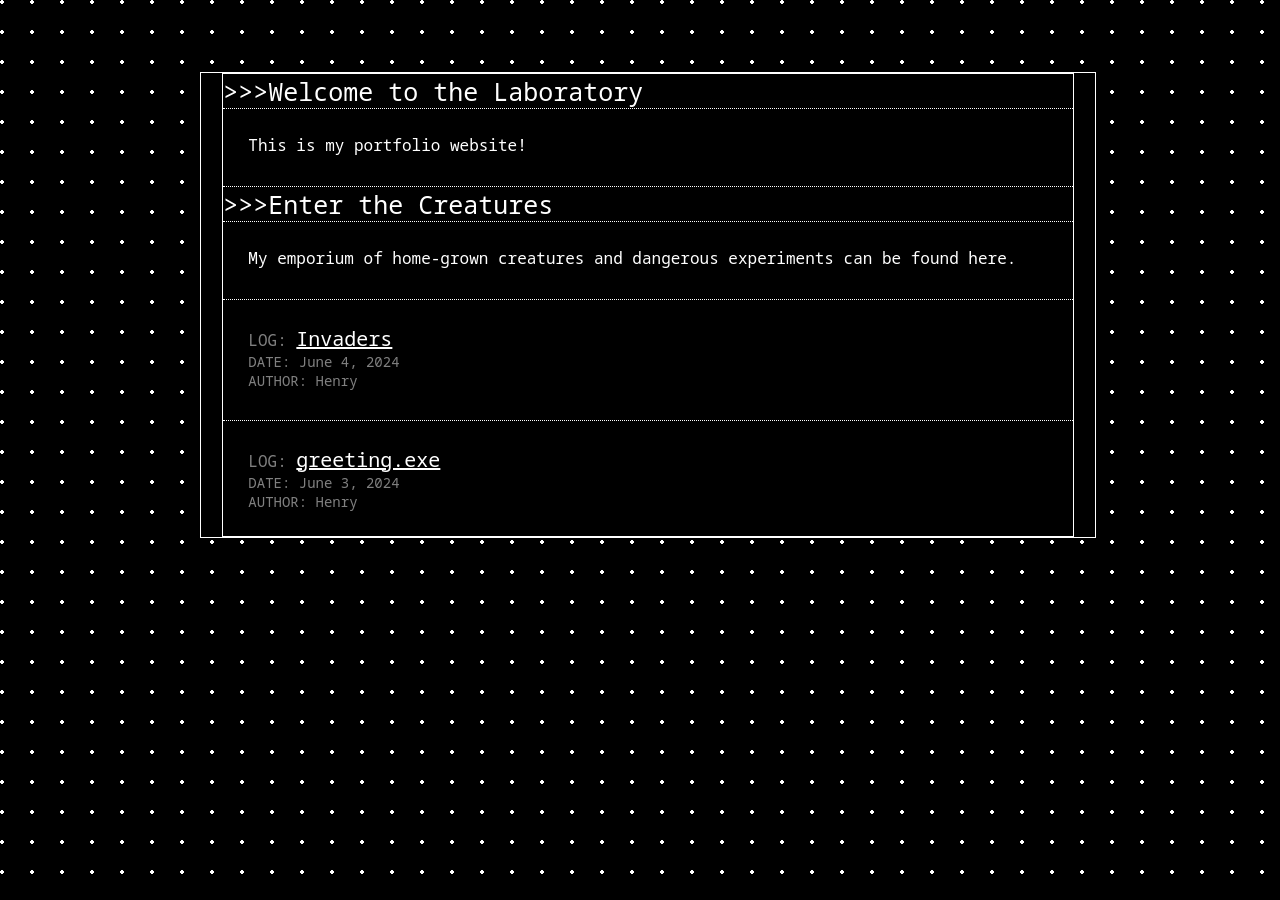
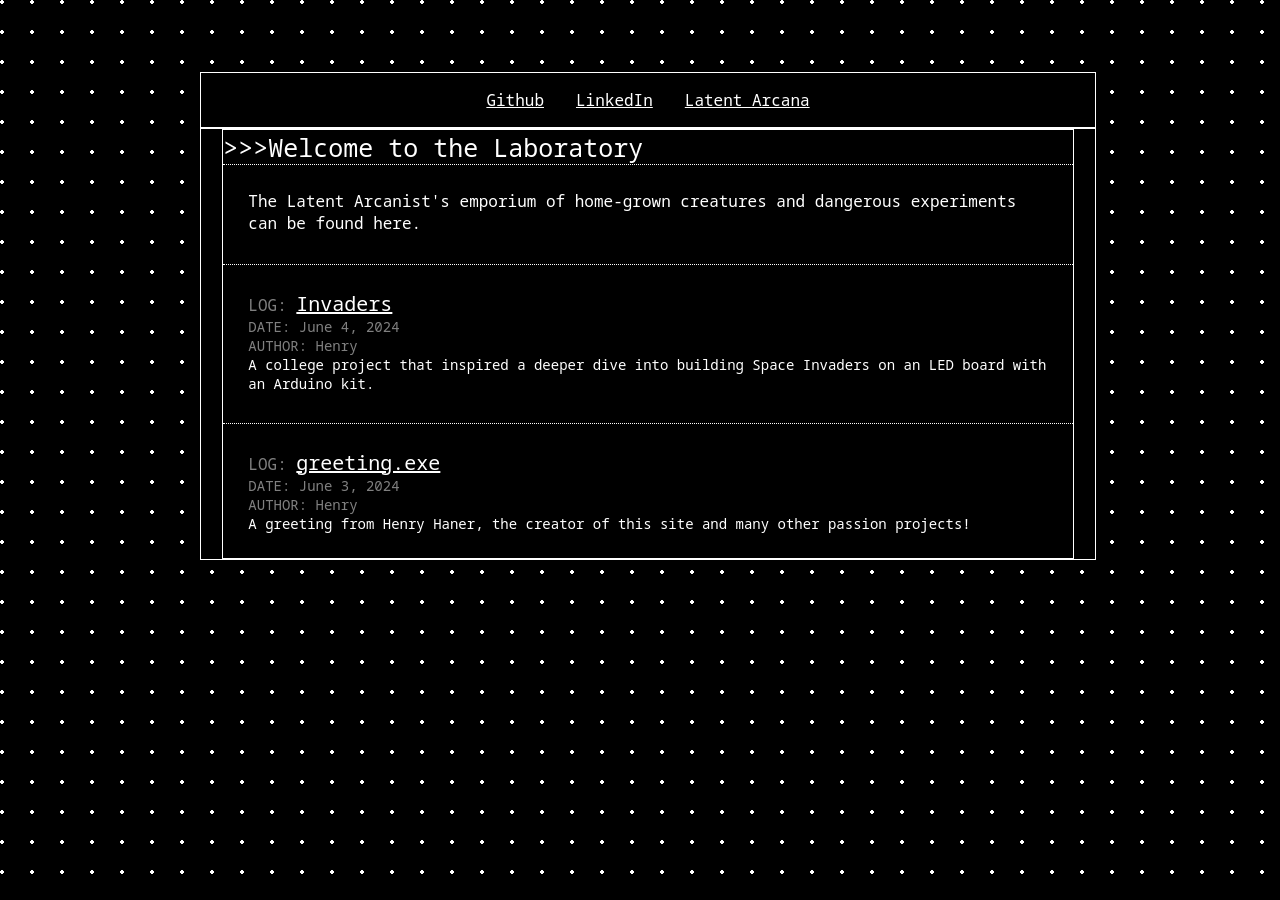
Before and after one commit to ClarkStraws/clarkstraws.github.io, a Jekyll site: the page built from index.markdown, in a window 1280 px wide. Built offline with Jekyll 4.4.1, drawn with Linux system fonts in a browser that asks for light colours.

Commit message:
updates to the main page and the images displayed. Also... and ugly .gif

```diff
--- a/_includes/image.html
+++ b/_includes/image.html
@@ -2,7 +2,7 @@
   <img
     src="{{ include.src }}"
     alt="{{ include.alt }}"
-    style="height: 75%; width: 75%; margin: auto; display: block; border: 3px double white"
+    style="height: 40%; width: 40%; margin: auto; display: block; border: 3px dotted white"
   />
   <figcaption>{{ include.caption }}</figcaption>
 </figure>
--- a/_layouts/default.html
+++ b/_layouts/default.html
@@ -1,24 +1,41 @@
 <!DOCTYPE html>
 <html lang="en">
-    {% include header.html %}
+  {% include header.html %}
   <body>
     <div class="main" id="main">
+      <div class="nav-box">
+        <ul>
+          <li><a href="https://github.com/ClarkStraws">Github</a></li>
+          <li>
+            <a href="https://www.linkedin.com/in/henry-haner-873040299/"
+              >LinkedIn</a
+            >
+          </li>
+          <li><a href="https://latentarcana.com/">Latent Arcana</a></li>
+        </ul>
+      </div>
       <div class="content-box">
         <div class="content">
           <div class="content-title">>>>Welcome to the Laboratory</div>
-          <div class="content-body">This is my portfolio website!</div>
-          <div class="divider"></div>
-          <div class="content-title">>>>Enter the Creatures</div>
           <div class="content-body">
-            My emporium of home-grown creatures and dangerous experiments can be
-            found here.
+            The Latent Arcanist's emporium of home-grown creatures and dangerous
+            experiments can be found here.
           </div>
+          <div class="content-body"></div>
           {% for post in site.posts %}
           <div class="divider"></div>
           <div class="content-body">
-            <span style="color: gray;">LOG:</span> <a style="font-size: 20px; "href="{{post.url}}">{{post.title}}</a>
-            <div style="font-size: 14px; color: gray;">DATE: {{post.date | date: "%B %-d, %Y" }}</div>
-            <div style="font-size: 14px; color: gray;">AUTHOR: {{post.author}}</div>
+            <span style="color: gray">LOG:</span>
+            <a style="font-size: 20px" href="{{post.url}}">{{post.title}}</a>
+            <div style="font-size: 14px; color: gray">
+              DATE: {{post.date | date: "%B %-d, %Y" }}
+            </div>
+            <div style="font-size: 14px; color: gray">
+              AUTHOR: {{post.author}}
+            </div>
+            <div style="font-size: 14px; color: white">
+              {{post.description}}
+            </div>
           </div>
           {% endfor %}
         </div>
--- a/_posts/2024-06-03-an-introduction.md
+++ b/_posts/2024-06-03-an-introduction.md
@@ -2,6 +2,8 @@
 layout: post
 title:  "greeting.exe"
 author: "Henry"
+description: A greeting from Henry Haner, the creator of this site and many other passion projects!
+
 ---
 ### download greeting.exe [Y/N] ... Y
 
--- a/_posts/2024-06-04-invaders.md
+++ b/_posts/2024-06-04-invaders.md
@@ -2,6 +2,7 @@
 layout: post
 title:  "Invaders"
 author: "Henry"
+description: A college project that inspired a deeper dive into building Space Invaders on an LED board with an Arduino kit.
 ---
 
 ### Arduino Space Invaders
@@ -39,6 +40,9 @@ Mainly what I was proud of with this project was running the team. I got to try
 
 In hindsight this is definitely what set me down the path of leading development for other things, and especially games. I mean... I haven't stopped making them.
 
+{% include image.html src="/assets/invaders-assets/space-invaders-gameplay.gif" alt="A gif of me playing my game after creating it" caption="" %}
+
+
 ### More
 You can check out **some** of the code on Github. Unfortunately the code there might be a little out-of-date. This is an old project, so I only have the code that is on my still-living drive. If I get an urge to engage in some Hard Drive Necromancy, I'll update the repo and this post. Otherwise... Hopefully you can fill in the gaps.
 
--- a/style.css
+++ b/style.css
@@ -14,6 +14,7 @@ body {
   position: absolute;
   margin-top: 5%;
   margin-left: 15%;
+  margin-right: 15%;
   width: 70%;
 }
 
@@ -112,6 +113,16 @@ li a:hover {
   color: black;
 }
 
+.thumbnail {
+  width: 25%;
+  height: 25%;
+  border: dotted 3px white;
+}
+
+
+
+
+
 .loader {
   width: fit-content;
   font-weight: bold;
```
Also changed, not shown: assets/introduction-assets/latent-arcanist.png (added), 1 other file.
